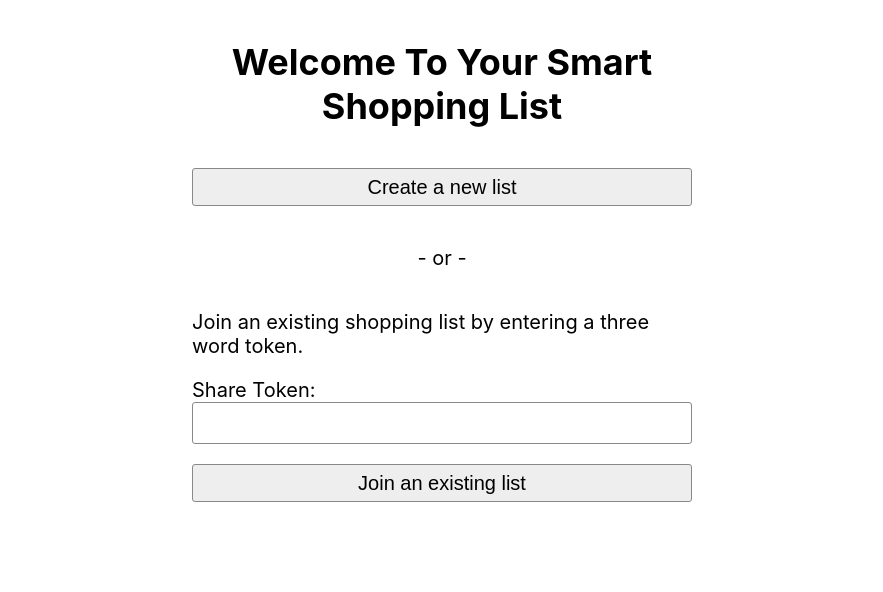
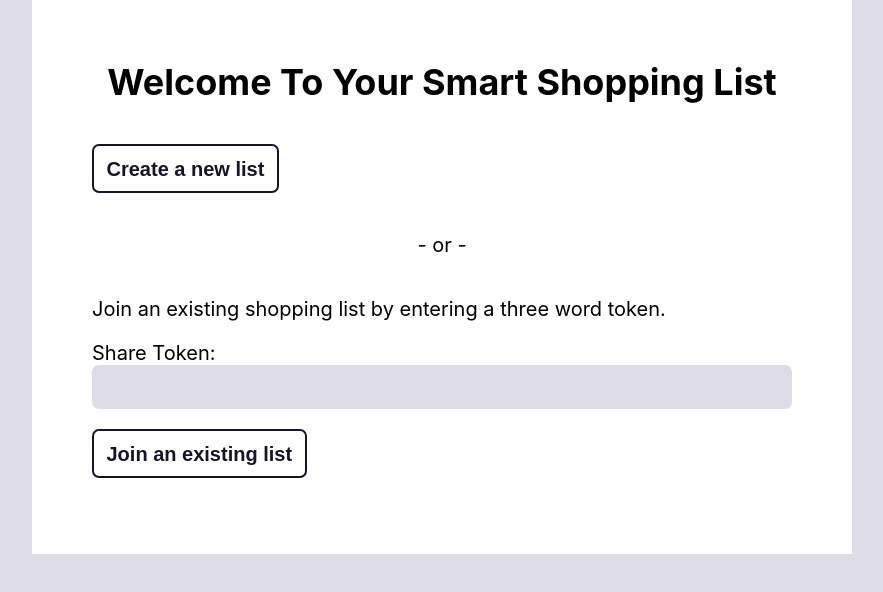
Before and after one commit to the-collab-lab/tcl-26-smart-shopping-list, a React (Create React App) app: page / in a window 1280 px wide. Shown: the top 592 px of the page, without its empty margins (198-1081 px from the left). Built offline with nearby package versions, Linux system fonts and the light colour scheme.

Commit message:
Add basic UI style with global CSS variables

```diff
--- a/src/App.css
+++ b/src/App.css
@@ -17,12 +17,38 @@ BEM conventions we are using:
 (ie. .block__element_color-scheme_dark)
 */
 
+:root {
+  --main-accent-color: #3fa448; /* sample green, a11y tested for >=18pt text */
+  --highlight-color: #ffc62e;
+  --warning-color: #dd380a; /* a11y tested */
+  --warning-color-focus: #a1381b;
+  --light-gray: #f3f2f7;
+  --medium-gray: #dddce6;
+  --a11y-gray: #767676;
+  --charcoal: #171429;
+
+  --bg-color: var(--medium-gray);
+
+  --border-width: 2px;
+  --ui-border-radius: 7px;
+
+  --input-bg-color: var(--medium-gray);
+  --input-border-color: var(--medium-gray);
+
+  --transition-timing: 0.35s ease-in-out;
+}
+
+body {
+  background: var(--bg-color);
+}
+
 .container {
-  max-width: 500px;
+  max-width: 700px;
   margin: 0 auto;
   font-size: 20px;
-  padding: 40px;
+  padding: 60px;
   position: relative;
+  background: #fff;
 }
 
 .container__header {
@@ -39,44 +65,107 @@ BEM conventions we are using:
   outline: none;
   font-family: inherit;
   font-size: inherit;
+  color: inherit;
   display: block;
   width: 100%;
   box-sizing: border-box;
-  border: 1px solid #888;
-  border-radius: 3px;
+  background: var(--input-bg-color);
+  border: var(--border-width) solid var(--input-border-color);
+  border-radius: var(--ui-border-radius);
   line-height: 1.5;
   padding: 0.25em 0.5em;
 }
 
+.text-field:focus {
+  border-color: var(--charcoal);
+}
+
 .text-field_has-error {
   margin-bottom: 5px;
-  border: 2px solid red;
+  border: var(--border-width) solid var(--warning-color);
+}
+
+.fieldset {
+  border: none;
+  margin: 0;
+  padding: 0;
+}
+
+.fieldset_type_check-radio {
+  display: grid;
+  grid-template-columns: auto 1fr;
+  align-items: center;
+}
+
+.legend {
+  margin: 0;
+  padding: 0;
+}
+
+.legend_type_check-radio {
+  grid-column-start: 1;
+  grid-column-end: 3;
+}
+
+.radio {
+  margin: 0 10px 0 0;
+}
+
+.label_type_check-radio {
+  line-height: 1.25;
 }
 
 .button {
   display: block;
-  width: 100%;
-  box-sizing: border-box;
   text-align: center;
   cursor: pointer;
   text-decoration: none;
-  font-size: 20px;
+  font-size: inherit;
   line-height: 1;
-  padding: 8px;
-  margin: 10px 0;
-  border: 1px solid #888;
-  background: #eee;
-  border-radius: 3px;
-  color: #000;
+  padding: 0.625em;
+  margin: 16px 0;
+  border: var(--border-width) solid var(--charcoal);
+  background: transparent;
+  border-radius: var(--ui-border-radius);
+  color: var(--charcoal);
+  font-weight: 700;
+  transition: color var(--transition-timing),
+    border-color var(--transition-timing),
+    background-color var(--transition-timing);
 }
 
 .button:hover,
 .button:focus {
-  background: #ddd;
+  background-color: var(--medium-gray);
+}
+
+.button_type_primary {
+  background: var(--charcoal);
+  color: #fff;
+}
+
+.button_type_primary:hover,
+.button_type_primary:focus {
+  border-color: var(--main-accent-color);
+  background: var(--main-accent-color);
+  color: #fff;
+}
+
+.button_type_delete {
+  border-color: var(--warning-color);
+  background: var(--warning-color);
+  color: #fff;
+}
+
+.button_type_delete:hover,
+.button_type_delete:focus {
+  border-color: var(--warning-color-focus);
+  background: var(--warning-color-focus);
+  color: #fff;
 }
 
 .error {
-  color: red;
+  color: var(--warning-color);
   margin: 10px 0;
 }
 
--- a/src/components/AddItemForm/AddItemForm.js
+++ b/src/components/AddItemForm/AddItemForm.js
@@ -139,13 +139,14 @@ const AddItemForm = ({ listId }) => {
         {itemErrorMessage}
       </div>
 
-      <fieldset>
-        <legend>How soon will you buy this again?</legend>
-
+      <fieldset className="fieldset fieldset_type_check-radio add-item-form__options">
+        <legend className="legend legend_type_check-radio add-item-form__option-legend">
+          How soon will you buy this again?
+        </legend>
         <input
           type="radio"
           id="soonOption"
-          className="add-item-form__radio"
+          className="radio"
           name="purchaseInterval"
           value="7"
           onChange={handleChange}
@@ -153,14 +154,14 @@ const AddItemForm = ({ listId }) => {
         />
         <label
           htmlFor="soonOption"
-          className="add-item-form__label add-item-form__label_type_radio label label_check-radio"
+          className="add-item-form__label add-item-form__label_type_radio label label_type_check-radio"
         >
           Soon
         </label>
 
         <input
           type="radio"
-          className="add-item-form__radio"
+          className="radio"
           id="kindaSoonOption"
           name="purchaseInterval"
           value="14"
@@ -169,14 +170,14 @@ const AddItemForm = ({ listId }) => {
         />
         <label
           htmlFor="kindaSoonOption"
-          className="add-item-form__label add-item-form__label_type_radio label label_check-radio"
+          className="add-item-form__label add-item-form__label_type_radio label label_type_check-radio"
         >
           Kind of Soon
         </label>
 
         <input
           type="radio"
-          className="add-item-form__radio"
+          className="radio"
           id="notSoonOption"
           name="purchaseInterval"
           value="30"
@@ -185,13 +186,16 @@ const AddItemForm = ({ listId }) => {
         />
         <label
           htmlFor="notSoonOption"
-          className="add-item-form__label add-item-form__label_type_radio label label_check-radio"
+          className="add-item-form__label add-item-form__label_type_radio label label_type_check-radio"
         >
           Not Soon
         </label>
       </fieldset>
 
-      <button type="submit" className="add-item-form__submit button">
+      <button
+        type="submit"
+        className="add-item-form__submit button button_type_primary"
+      >
         Add Item
       </button>
     </form>
--- a/src/components/ItemFilter/ItemFilter.css
+++ b/src/components/ItemFilter/ItemFilter.css
@@ -9,10 +9,11 @@
 
 .filter__clear {
   position: absolute;
-  bottom: 1px;
-  right: 1px;
+  bottom: var(--border-width);
+  right: var(--border-width);
   width: 2em;
   height: 2em;
   font-size: inherit;
   border: none;
+  box-sizing: border-box;
 }
--- a/src/components/Modal/Modal.js
+++ b/src/components/Modal/Modal.js
@@ -43,10 +43,16 @@ const Modal = ({ showModal, handleModalClose, deleteItem, item }) => {
         <h3 id="dialog_label">
           {`Are you sure you want to delete ${item.itemName}?`}
         </h3>
-        <button type="button" onClick={handleModalClose} ref={cancelRef}>
+        <button
+          className="button button"
+          type="button"
+          onClick={handleModalClose}
+          ref={cancelRef}
+        >
           No, Cancel
         </button>
         <button
+          className="button button_type_delete"
           type="button"
           onClick={deleteItem}
           aria-controls={`item-${item.id}`} // destructive delete controls shopping list item id
```
